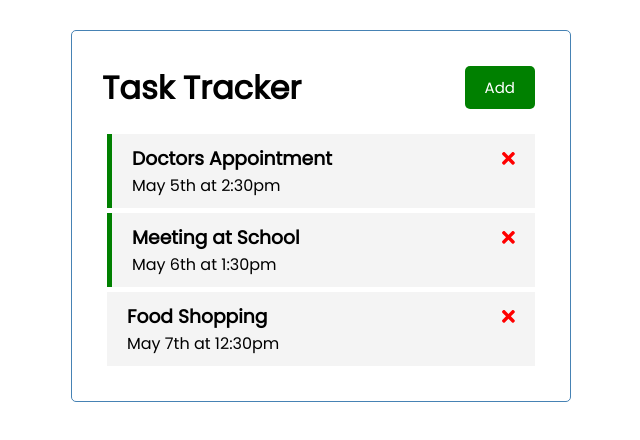
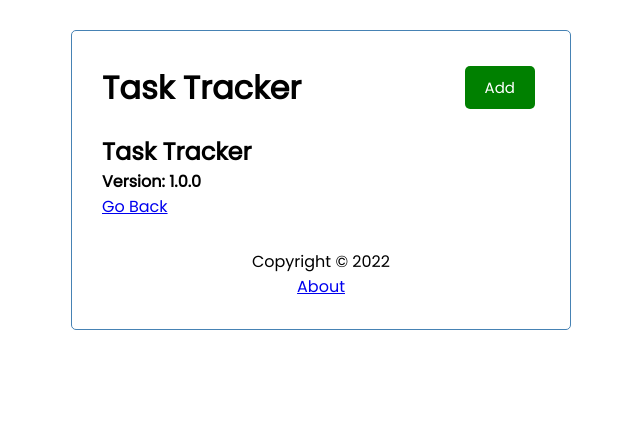
Before and after one commit to Kelevra-pro/task-tracker, an Angular app: page /about in a window 1280 px wide. Shown: the top 440 px of the page, without its empty margins (319-959 px from the left). Built offline with nearby package versions, Linux system fonts and the light colour scheme; data requests are answered from the project's data file.

Commit message:
angular router

```diff
--- a/src/app/app.component.html
+++ b/src/app/app.component.html
@@ -1,4 +1,5 @@
 <div class="container">
   <app-header></app-header>
-  <app-tasks></app-tasks>
+  <router-outlet></router-outlet>
+  <app-footer></app-footer>
 </div>
--- a/src/app/app.module.ts
+++ b/src/app/app.module.ts
@@ -3,6 +3,7 @@
 import { FontAwesomeModule } from '@fortawesome/angular-fontawesome';
 import { HttpClientModule } from '@angular/common/http';
 import { FormsModule } from '@angular/forms';
+import { RouterModule, Routes } from '@angular/router';
 
 import { AppComponent } from './app.component';
 import { HeaderComponent } from './components/header/header.component';
@@ -10,6 +11,13 @@
 import { TasksComponent } from './components/tasks/tasks.component';
 import { TasksItemComponent } from './components/tasks-item/tasks-item.component';
 import { AddTaskComponent } from './components/add-task/add-task.component';
+import { AboutComponent } from './components/about/about.component';
+import { FooterComponent } from './components/footer/footer.component';
+
+const appRoutes: Routes = [
+  { path: '', component: TasksComponent },
+  { path: 'about', component: AboutComponent },
+];
 
 @NgModule({
   declarations: [
@@ -19,14 +27,18 @@
     TasksComponent,
     TasksItemComponent,
     AddTaskComponent,
+    AboutComponent,
+    FooterComponent,
   ],
   imports: [
     BrowserModule,
     FontAwesomeModule,
     HttpClientModule,
     FormsModule,
+    RouterModule.forRoot(appRoutes, { enableTracing: true }),
   ],
   providers: [],
-  bootstrap: [AppComponent]
+  bootstrap: [AppComponent],
 })
-export class AppModule { }
+export class AppModule {
+}
--- /dev/null
+++ b/src/app/components/about/about.component.html
@@ -0,0 +1,5 @@
+<div>
+  <h2>Task Tracker</h2>
+  <h4>Version: 1.0.0</h4>
+  <a routerLink="/">Go Back</a>
+</div>
--- /dev/null
+++ b/src/app/components/about/about.component.ts
@@ -0,0 +1,15 @@
+import { Component, OnInit } from '@angular/core';
+
+@Component({
+  selector: 'app-about',
+  templateUrl: './about.component.html',
+  styleUrls: ['./about.component.css']
+})
+export class AboutComponent implements OnInit {
+
+  constructor() { }
+
+  ngOnInit(): void {
+  }
+
+}
--- /dev/null
+++ b/src/app/components/footer/footer.component.css
@@ -0,0 +1,4 @@
+footer {
+  margin-top: 30px;
+  text-align: center;
+}
--- /dev/null
+++ b/src/app/components/footer/footer.component.html
@@ -0,0 +1,4 @@
+<footer>
+  <p>Copyright &copy; 2022</p>
+  <a routerLink="/about">About</a>
+</footer>
--- /dev/null
+++ b/src/app/components/footer/footer.component.ts
@@ -0,0 +1,15 @@
+import { Component, OnInit } from '@angular/core';
+
+@Component({
+  selector: 'app-footer',
+  templateUrl: './footer.component.html',
+  styleUrls: ['./footer.component.css']
+})
+export class FooterComponent implements OnInit {
+
+  constructor() { }
+
+  ngOnInit(): void {
+  }
+
+}
```
Also changed, not shown: src/app/components/about/about.component.css (added), 2 other files (tests, documents, lock files or other folders).
